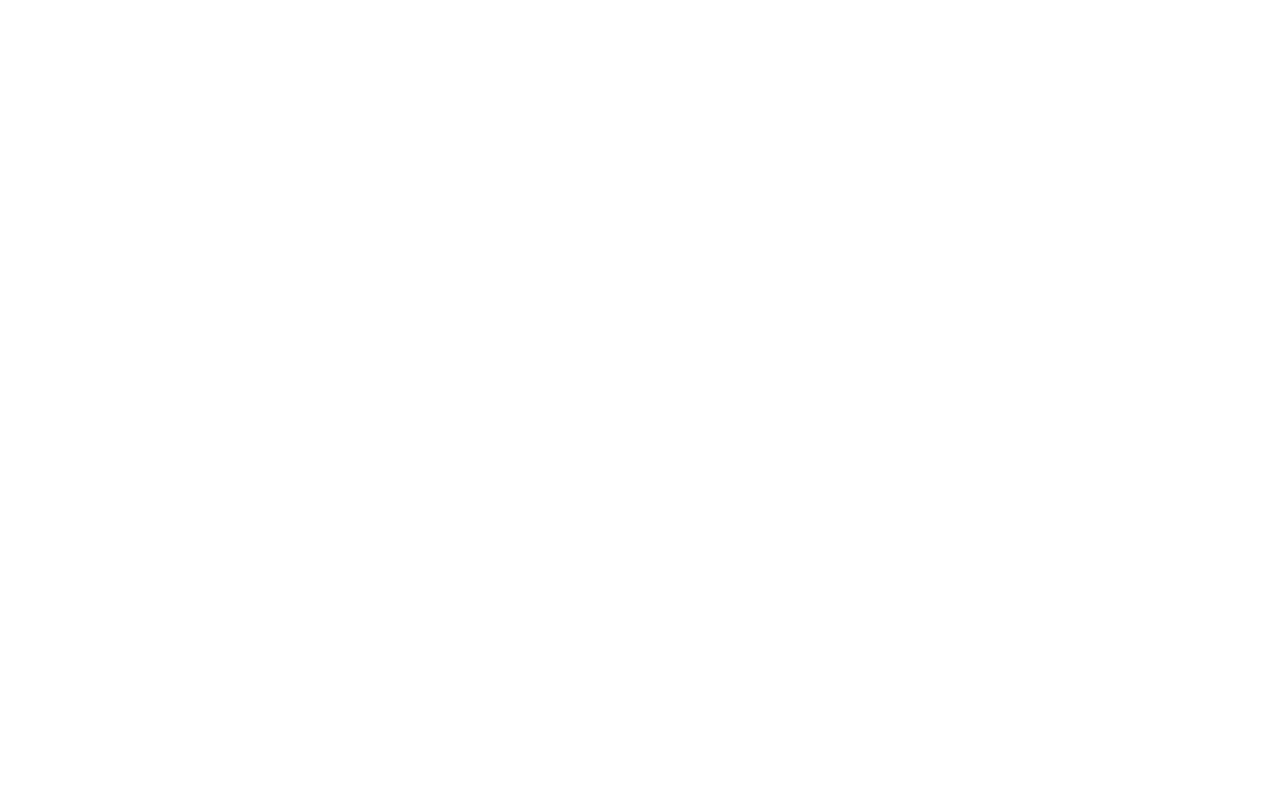
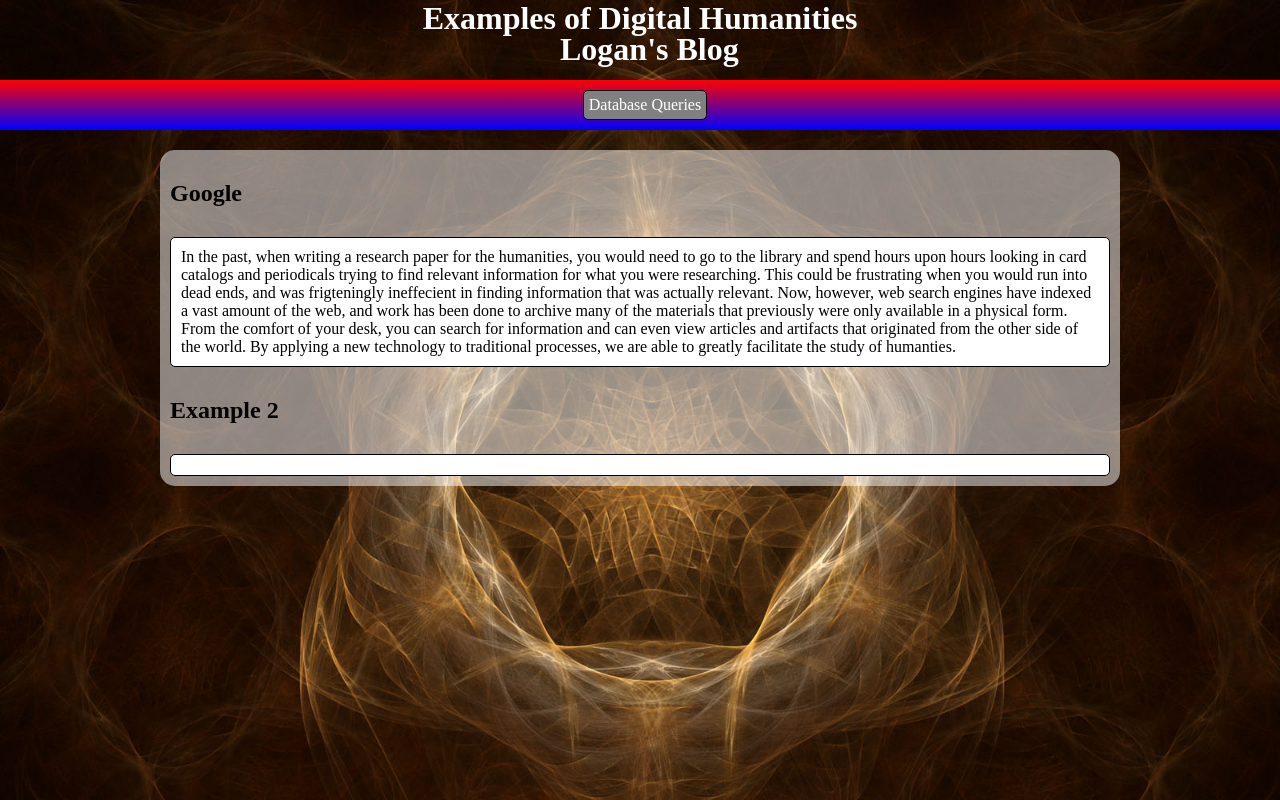
Before and after one commit to logan-waite/dight350, a PHP site: page /mini-blog/posts.php in a window 1280 px wide. Before the commit the page is empty. Run offline with PHP 8.4, Linux system fonts and the light colour scheme.

Commit message:
all posts formatting

```diff
--- a/mini-blog/index.php
+++ b/mini-blog/index.php
@@ -4,7 +4,7 @@
     </head>
     <body>
         <header>
-            <h1>Logan's Blog</h1>
+            <a href='index.php'><h1 class='title'>Logan's Blog</h1></a>
             <nav>
                 <ul>
                     <a href='posts.php'><li>All of My Posts</li></a>
@@ -14,8 +14,8 @@
         </header>
         <section>
             <div class='text-background'>
-                <h1>Blog Post the First</h1>
-                <p>I've got something important to say</p>
+                <h1 class='blog-header'>What are the Digital Humanities?</h1>
+                <p>The field of Digital Humanities could be split into two separate approaches to increasing knowledge in the humanities: the usage of digital advancements in technology to study older material, and the use of traditional techniques to study more contemporary subjects. While these fields are not the only ways to segment the fields, they constitute the main ways that many scholars of this day are approaching the constantly changing world of the humanities. In many ways, applying newer techniques to materials originally created and studied before the advent of computers increases the speed and effenciency with which new knowledge is garned. Coming from the other direction, as the digital world becomes more involved in the lives of humankind, tradional methods of study will allow us to better understand common events beyond what the newer methods can tell us.</p>
             </div>
         </section>
     </body>
--- a/mini-blog/posts.php
+++ b/mini-blog/posts.php
@@ -0,0 +1,26 @@
+<html>
+    <head>
+        <link rel="stylesheet" type="text/css" href="resources/stylesheet.css">
+    </head>
+    <body>
+        <header>
+            <a href='index.php'><h1 class='title'>Logan's Blog</h1></a>
+            <nav>
+                <ul>
+                    <a href='documentation.php'><li>Database Queries</li></a>
+                </ul>
+            </nav>
+        </header>
+        <h1 class='page-title'> Examples of Digital Humanities</h1>
+        <section class='text-background'>
+            <div>
+                <h1 class='blog-header'>Google</h1>
+                <p>In the past, when writing a research paper for the humanities, you would need to go to the library and spend hours upon hours looking in card catalogs and periodicals trying to find relevant information for what you were researching. This could be frustrating when you would run into dead ends, and was frigteningly ineffecient in finding information that was actually relevant. Now, however, web search engines have indexed a vast amount of the web, and work has been done to archive many of the materials that previously were only available in a physical form. From the comfort of your desk, you can search for information and can even view articles and artifacts that originated from the other side of the world. By applying a new technology to traditional processes, we are able to greatly facilitate the study of humanties.</p>
+            </div>
+            <div>
+                <h1 class='blog-header'>Example 2</h1>
+                <p></p>
+            </div>
+        </section>
+    </body>
+</html>
--- a/mini-blog/resources/stylesheet.css
+++ b/mini-blog/resources/stylesheet.css
@@ -4,15 +4,22 @@ body {
     background: url("img/November.jpg");
     background-repeat:no-repeat;
     background-size:cover;
+    background-attachment: fixed;
 }
 
-h1 {
+.title {
     position: absolute;
     left: 50%;
     margin-left: -90px;
     width: 180px;
     padding: 10px;
     color: white;
+}
+
+.page-title {
+    color: white;
+    text-align: center;
+    width: 100%;
 }
 
 nav {
@@ -38,7 +45,6 @@ nav li {
     display: inline-block;
     background: gray;
     margin: 0 10px;
-
 }
 
 nav a {
@@ -52,12 +58,21 @@ nav a {
     left: 50%;
     margin-left: -37.5%;
     border-radius: 15px;
-    background: white;
-    opacity: 0.5;
+    background-color: rgba(255, 255, 255, 0.5);;
     width: 75%;
-    height: 100%;
 }
 
-.text {
+.blog-header {
+    width: auto;
     color: black;
+    padding: 10px;
 }
+
+.text-background p {
+    margin: 10px;
+    padding: 10px;
+    background-color:white;
+    border: 1px solid black;
+    border-radius: 5px;
+
+}
```
Also changed, not shown: mini-blog/documentation.php (+21 -0 lines).
